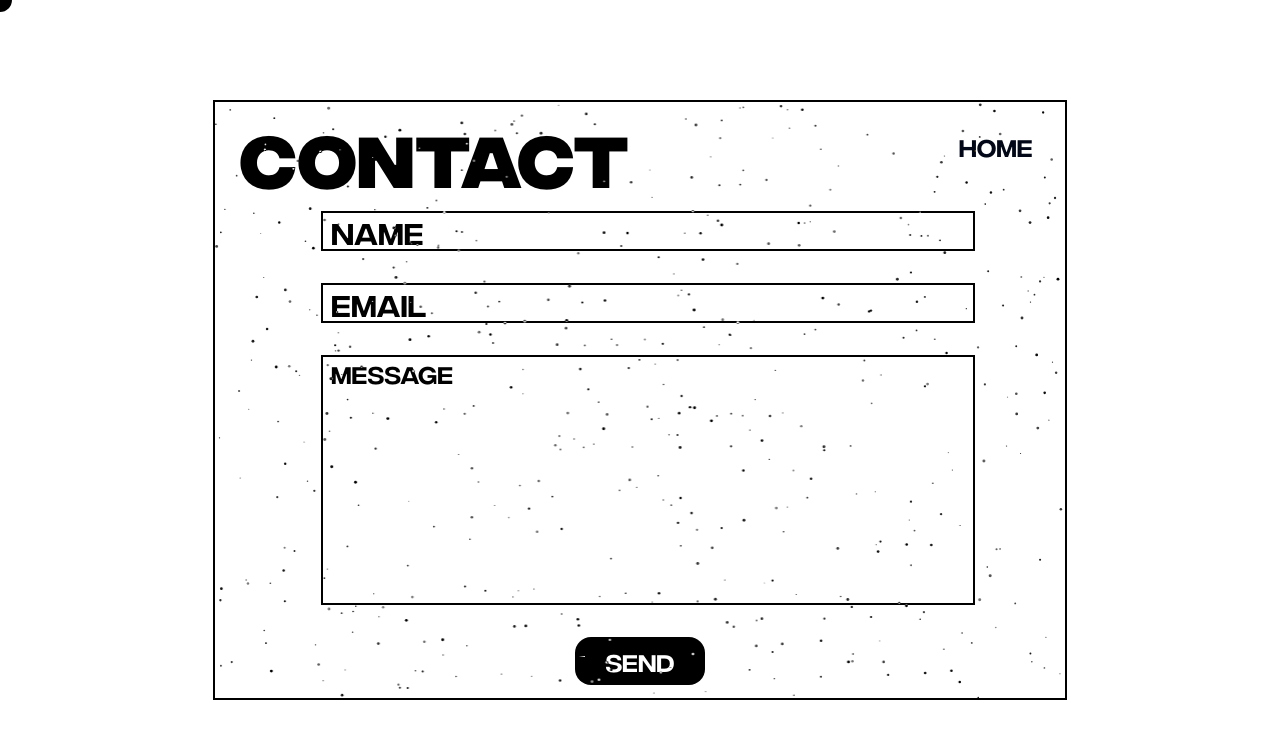
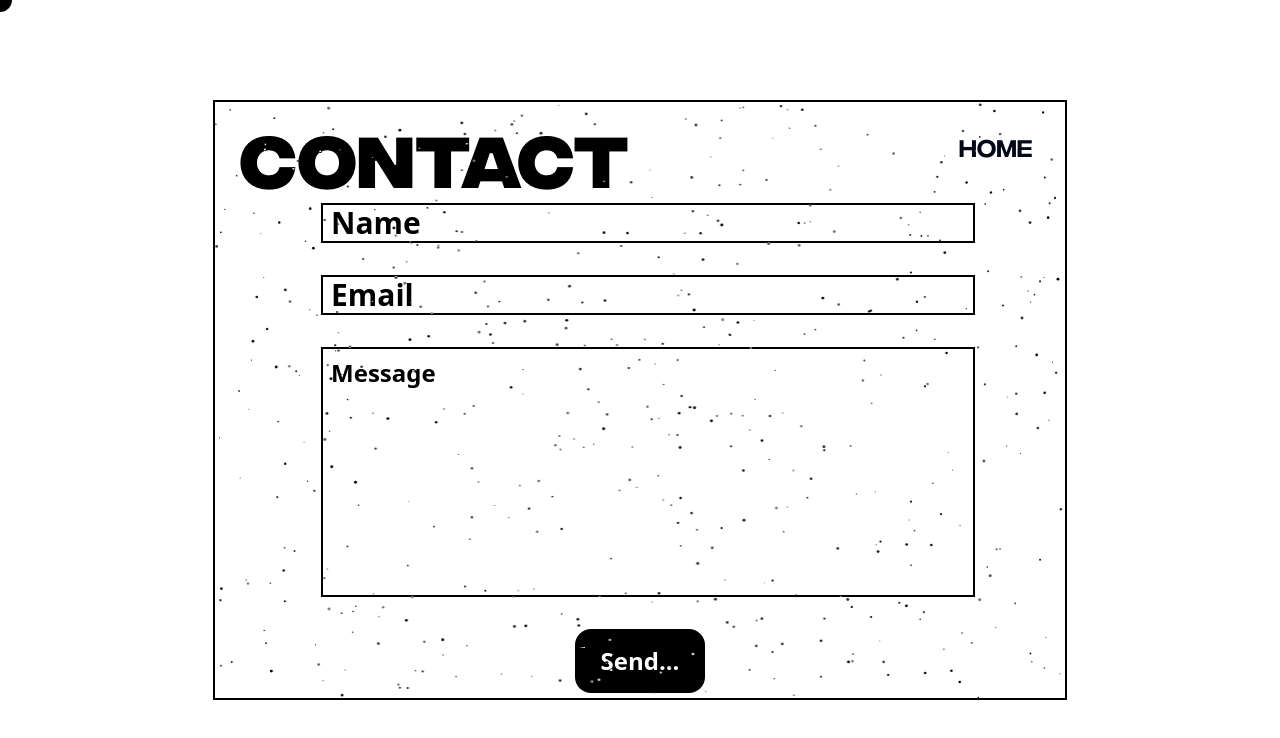
Before and after one commit to justinsiek/newportfolio, a Next.js app: page /contact in a window 1280 px wide. Shown: the top 738 px of the page. Built offline with nearby package versions, Linux system fonts and the light colour scheme.

Commit message:
added email functionality

```diff
--- a/components/ui/sendbutton.tsx
+++ b/components/ui/sendbutton.tsx
@@ -46,7 +46,7 @@ export const SendButton = ({
     }}
       ref={ref}
       className="relative hover:bg-black group/cover inline-block bg-black px-2 py-2 w-1/5 h-1/8
-      flex justify-center items-center transition duration-200 text-2xl font-integral rounded-2xl"
+      flex justify-center items-center transition duration-200 text-2xl font-bold rounded-2xl"
     >
       <AnimatePresence>
         {hovered && (
--- a/components/ui/shooting-stars.tsx
+++ b/components/ui/shooting-stars.tsx
@@ -50,7 +50,7 @@ export const ShootingStars: React.FC<ShootingStarsProps> = ({
   minSpeed = 5,
   maxSpeed = 15,
   minDelay = 2000,
-  maxDelay = 4,
+  maxDelay = 4000,
   starColor = "#FFFFFF",
   trailColor = "#FFFFFF",
   starWidth = 20,
@@ -84,7 +84,6 @@ export const ShootingStars: React.FC<ShootingStarsProps> = ({
   }, [minSpeed, maxSpeed, minDelay, maxDelay]);
 
   useEffect(() => {
-    console.log("star", star);
     const moveStar = () => {
       if (star) {
         setStar((prevStar) => {
--- a/package.json
+++ b/package.json
@@ -14,6 +14,8 @@
     "@tsparticles/slim": "^3.5.0",
     "class-variance-authority": "^0.7.0",
     "clsx": "^2.1.1",
+    "dotenv": "^16.4.5",
+    "emailjs-com": "^3.2.0",
     "framer-motion": "^11.3.29",
     "lucide-react": "^0.429.0",
     "next": "14.2.6",
--- a/pages/contact.tsx
+++ b/pages/contact.tsx
@@ -1,26 +1,44 @@
+import React, { useState } from 'react';
+import emailjs from 'emailjs-com';
+import { ShootingStars } from '@/components/ui/shooting-stars';
+import { StarsBackground } from '@/components/ui/stars-background';
+import Link from 'next/link';
+import Cursor from '@/components/cursor';
+import { SendButton } from '@/components/ui/sendbutton';
 
-"use client";
-import React, { useEffect, useState } from "react";
-import { ShootingStars } from "@/components/ui/shooting-stars";
-import { StarsBackground } from "@/components/ui/stars-background";
-import Cursor from "@/components/cursor";
-import Link from "next/link";
-import { HoverEffect } from "@/components/ui/card-hover-effect";
-import { SendButton } from "@/components/ui/sendbutton";
+export function Contact() {
+  const [submit, setSubmit] = useState('Send...');
+  const [formData, setFormData] = useState({
+    name: '',
+    email: '',
+    message: ''
+  });
 
+  const handleChange = (e) => {
+    const { name, value } = e.target;
+    setFormData({ ...formData, [name]: value });
+  };
 
-export function About() {
-  const [submit, setSubmit] = useState('Send');
   const handleClick = () => {
-    setSubmit('Sent');
+    if (submit === 'Send...') {
+      setSubmit('Sent!');
+    } else if (submit === 'Sent!') {
+      setSubmit('Double Sent!!');
+    } else if (submit === 'Double Sent!!') {
+      setSubmit('Triple Sent!!!');
+    } else if (submit === 'Triple Sent!!!') {
+      setSubmit('ok stop');
+    }
+
+    emailjs.send('service_zihkl5r', 'template_tr9q70e', formData, 'SjQMxLKCHtzeayNqL')
   };
+
   return (
-    <div className="h-screen w-screen flex flex-col justify-center items-center cursor-none" >
-    <div className="h-3/4 bg-black flex flex-col items-center justify-center relative w-2/3
-      border-solid border-2 border-black relative">
+    <div className="h-screen w-screen flex flex-col justify-center items-center cursor-none">
+      <div className="h-3/4 bg-black flex flex-col items-center justify-center relative w-2/3 border-solid border-2 border-black">
         <ShootingStars />
         <StarsBackground />
-    <div className="absolute top-0 left-0 relative right-0 flex flex-col h-full w-full pt-4 px-4 bg-white mix-blend-difference items-center">
+        <div className="absolute top-0 left-0 right-0 flex flex-col h-full w-full pt-4 px-4 bg-white mix-blend-difference items-center">
           <div className="w-full relative mt-2 px-2">
             <h1 className="text-7xl text-black font-integralbold -translate-y-2 z-50">CONTACT</h1>
             <div className="absolute right-4 top-1">
@@ -28,25 +46,44 @@ export function About() {
                 <h1 className='hover:before:scale-x-100 hover:before:origin-left relative before:w-full before:h-1 before:origin-right
                       before:transition-transform before:duration-300 before:scale-x-0 before:bg-black before:absolute before:left-0 before:bottom-0
                       font-integral text-2xl cursor-none'>
-                HOME</h1>
+                  HOME
+                </h1>
               </Link>
             </div>
           </div>
           <div className="w-4/5 h-full flex flex-col justify-center items-center">
-          <input type="text" className="w-full h-1/7 text-3xl font-integral border-2 border-black cursor-none
-            placeholder:text-black px-2 mb-4 ml-4" placeholder="Name" />
-          <input type="text" className="w-full h-1/7 text-3xl font-integral border-2 border-black cursor-none
-            placeholder:text-black px-2 my-4 ml-4" placeholder="Email" />
-          <textarea className="w-full h-1/2 text-2xl font-integral border-2 border-black cursor-none
-            placeholder:text-black px-2 mt-4 mb-8 ml-4 resize-none" placeholder="Message" />
-          <SendButton onClick={handleClick}>{submit}</SendButton>
+            <input
+              type="text"
+              name="name"
+              className="w-full h-1/7 text-3xl font-bold border-2 border-black cursor-none placeholder:text-black px-2 mb-4 ml-4"
+              placeholder="Name"
+              value={formData.name}
+              onChange={handleChange}
+            />
+            <input
+              type="email"
+              name="email"
+              className="w-full h-1/7 text-3xl font-bold border-2 border-black cursor-none placeholder:text-black px-2 my-4 ml-4"
+              placeholder="Email"
+              value={formData.email}
+              onChange={handleChange}
+            />
+            <textarea
+              name="message"
+              className="w-full h-1/2 text-2xl font-bold border-2 border-black cursor-none placeholder:text-black p-2 mt-4 mb-8 ml-4 resize-none"
+              placeholder="Message"
+              value={formData.message}
+              onChange={handleChange}
+            />
+            <SendButton onClick={handleClick} className="p-2 bg-black text-white">
+              {submit}
+            </SendButton>
+          </div>
         </div>
       </div>
       <Cursor />
     </div>
-    </div>
   );
 }
 
-
-export default About;
+export default Contact;
--- a/pages/index.tsx
+++ b/pages/index.tsx
@@ -6,11 +6,13 @@ import { ShootingStars } from "@/components/ui/shooting-stars";
 import { StarsBackground } from "@/components/ui/stars-background";
 import Cursor from "@/components/cursor";
 import Link from "next/link";
+import { motion } from "framer-motion";
 
 
 export function Index() {
 
   return (
+    <>
     <div className="h-screen w-screen flex flex-col justify-center items-center cursor-none " >
     <div className="h-3/4 bg-black flex flex-col items-center justify-center relative w-2/3
       border-solid border-2 border-black">
@@ -51,6 +53,7 @@ export function Index() {
     </div>
     <Cursor />
     </div>
+    </>
   );
 }
 
--- a/styles/globals.css
+++ b/styles/globals.css
@@ -77,3 +77,23 @@
   font-family: 'Integral';
   src: url('/fonts/integralcf.otf') format('opentype');
 }
+
+.slide-in {
+  position: fixed;
+  top:0;
+  left:0;
+  width: 100%;
+  height: 100vh;
+  background: #0f0f0f;
+  transform-origin:bottom;
+}
+
+.slide-in {
+  position: fixed;
+  top:0;
+  left:0;
+  width: 100%;
+  height: 100vh;
+  background: #0f0f0f;
+  transform-origin:top;
+}
```
Also changed, not shown: 1 other file (tests, documents, lock files or other folders). Lines whose indentation alone changed are shown as unchanged.
